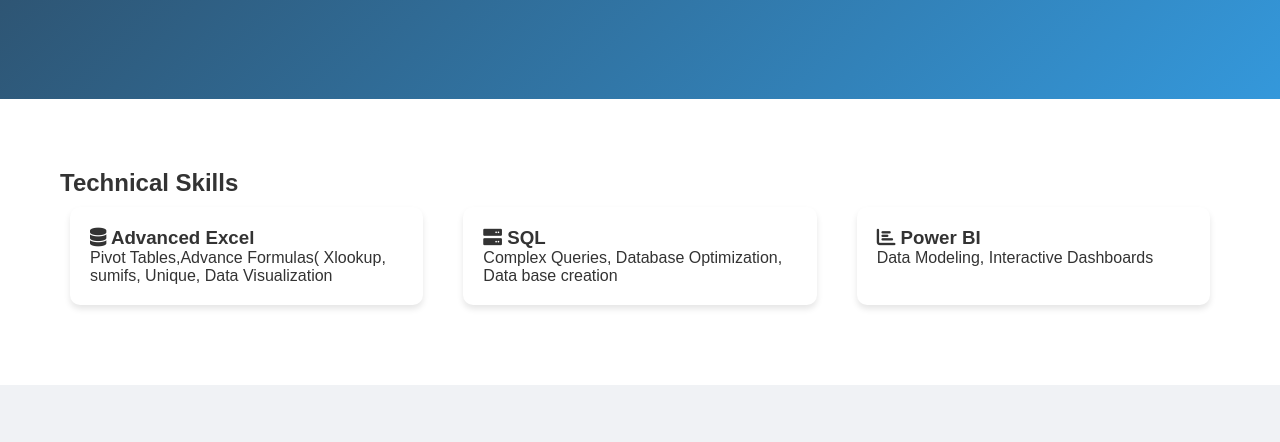
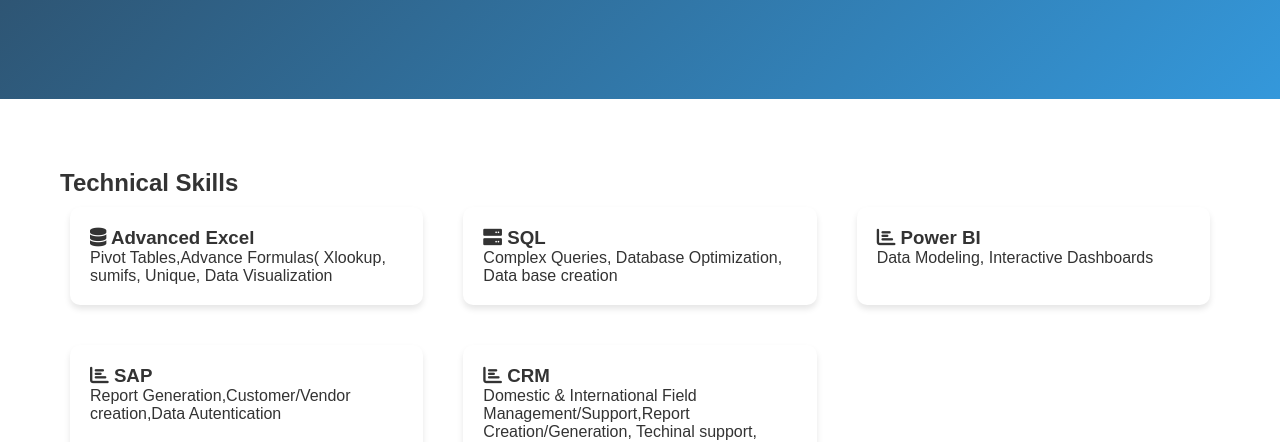
Before and after one commit to MK1404/Portpolio, a plain HTML site: page index.html in a window 1280 px wide. Shown: the part 478-920 px from the top of the page. Drawn offline with Linux system fonts and the light colour scheme.

Commit message:
index.html

```diff
--- a/index.html
+++ b/index.html
@@ -150,6 +150,14 @@
                     <h3><i class="fas fa-chart-bar"></i> Power BI</h3>
                     <p>Data Modeling, Interactive Dashboards</p>
                 </div>
+                <div class="skill-card">
+                    <h3><i class="fas fa-chart-bar"></i> SAP</h3>
+                    <p>Report Generation,Customer/Vendor creation,Data Autentication</p>
+                </div>
+                 <div class="skill-card">
+                    <h3><i class="fas fa-chart-bar"></i> CRM </h3>
+                    <p>Domestic & International Field Management/Support,Report Creation/Generation, Techinal support, Techinal/ Software Trainer</p>
+                </div>
             </div>
         </div>
     </section>
@@ -175,7 +183,7 @@
         <div class="container">
             <h2>Get In Touch</h2>
             <a href="your-resume.pdf" class="download-btn" download>Download Resume</a>
-            <a href="cover-letter.pdf" class="download-btn" download>Cover Letter</a>
+
             <!-- Add file upload form here if needed -->
         </div>
     </section>
```
